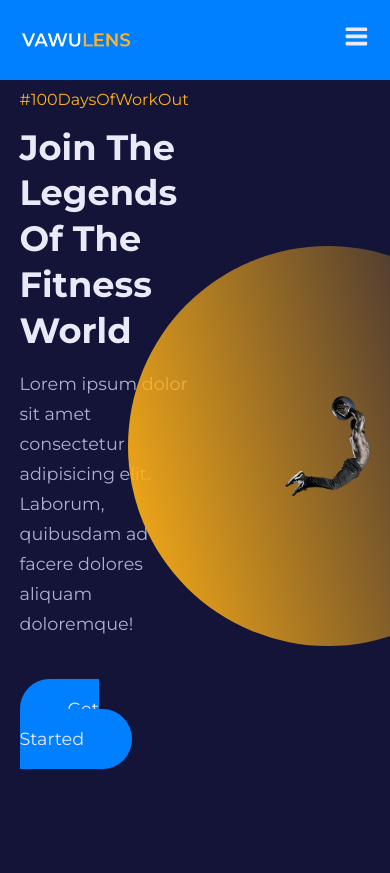
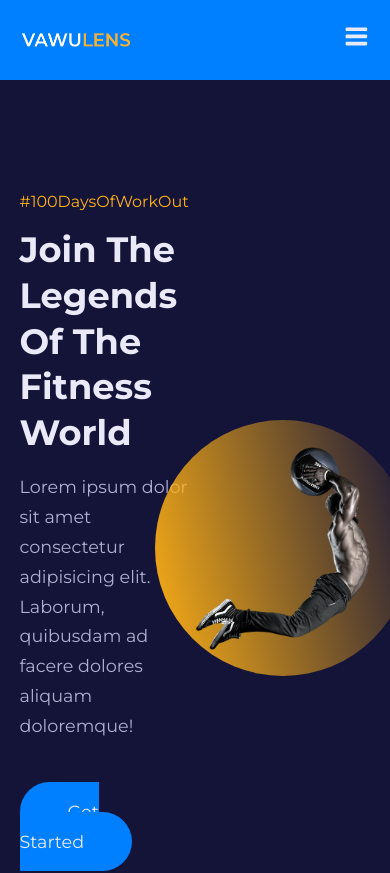
Before and after one commit to erickdc7/react-trainer-website, a React (Create React App) app: page / in a window 390 px wide. Shown: the top 873 px of the page. Built offline with nearby package versions, Linux system fonts and the light colour scheme; the HTML template or start-up script is replaced by a standard one.

Commit message:
media queries main header added to home.css

```diff
--- a/src/pages/home/home.css
+++ b/src/pages/home/home.css
@@ -274,3 +274,20 @@ footer {
   border-top: 2px solid var(--color-primary-variant);
   margin-top: 5rem;
 }
+
+@media screen and (max-width: 1024px) {
+  /* MAIN HEADER */
+  .main__header {
+    height: fit-content;
+    padding: 12rem 0;
+  }
+
+  .main__header-container {
+    gap: 0;
+  }
+
+  .main__header-circle {
+    width: 16rem;
+    height: 16rem;
+  }
+}
```
